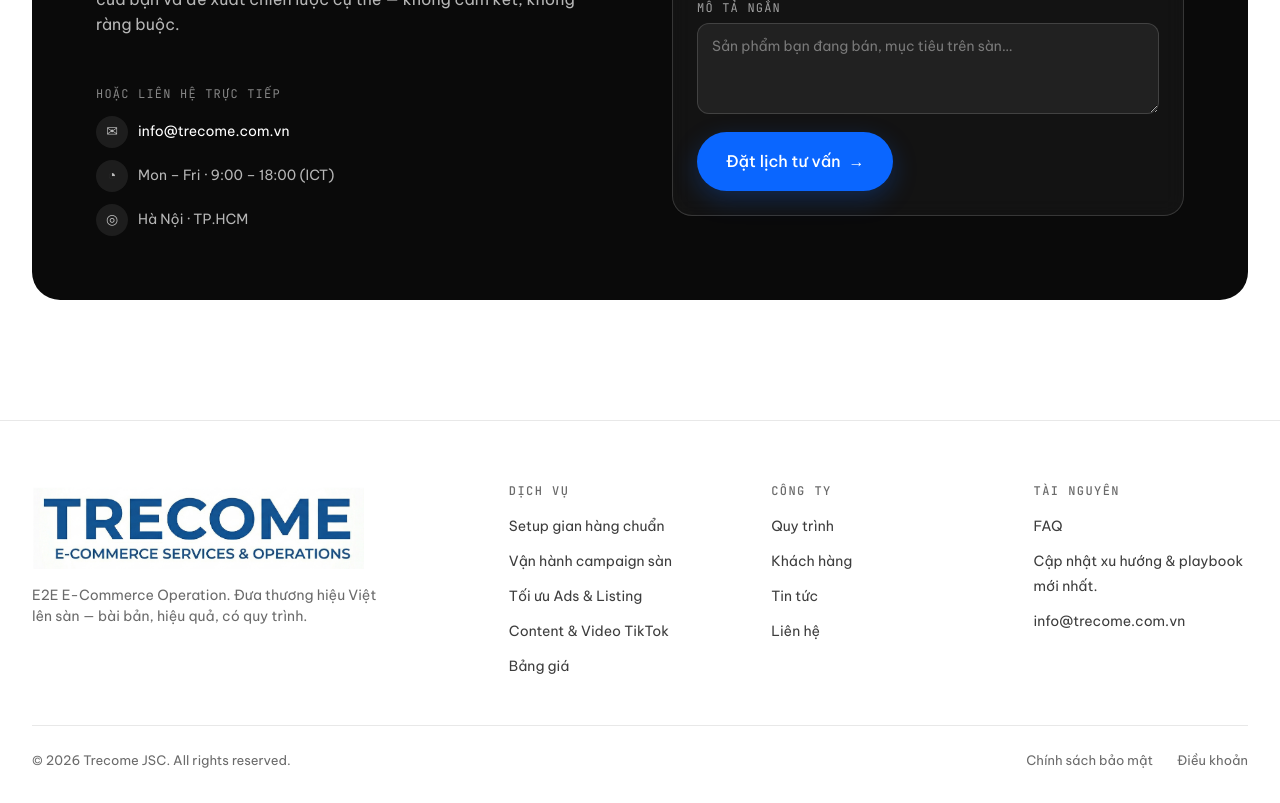
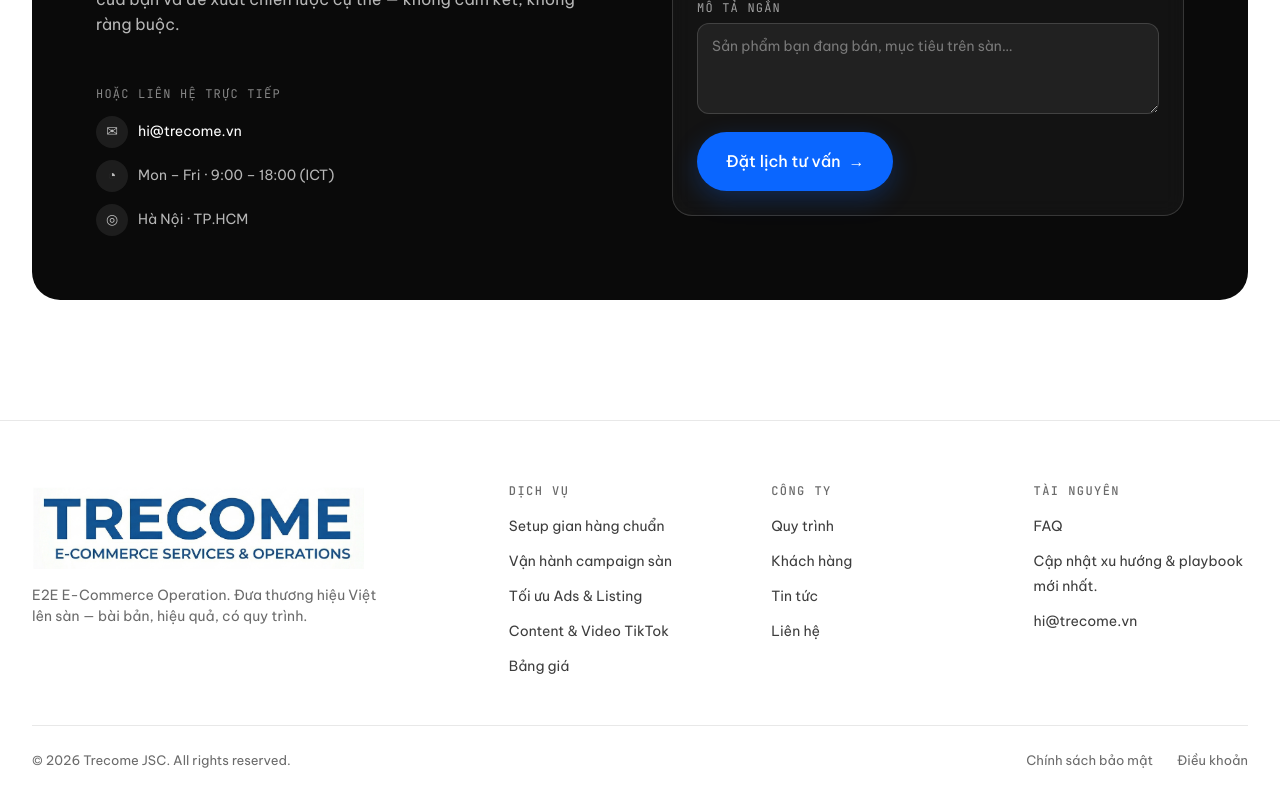
Before and after one commit to trandinhnamuet/trecome-intro, a Next.js app: page / in a window 1280 px wide. Shown: the part 8940-9743 px from the top of the page. Built offline with nearby package versions, Linux system fonts and the light colour scheme.

Commit message:
update mail address -> info@trecome.com.vn

```diff
--- a/components/Footer.tsx
+++ b/components/Footer.tsx
@@ -58,7 +58,7 @@ export default function Footer() {
                 <a href="#blog">{t('blog.title')}</a>
               </li>
               <li>
-                <a href="mailto:info@trecome.com.vn">info@trecome.com.vn</a>
+                <a href="mailto:hi@trecome.vn">hi@trecome.vn</a>
               </li>
             </ul>
           </div>
--- a/lib/i18n.ts
+++ b/lib/i18n.ts
@@ -239,7 +239,7 @@ export const i18nData: Record<Lang, I18nDict> = {
     "cta.msg.ph": "Sản phẩm bạn đang bán, mục tiêu trên sàn…",
     "cta.submit": "Đặt lịch tư vấn",
     "cta.contact.title": "Hoặc liên hệ trực tiếp",
-    "cta.contact.email": "info@trecome.com.vn",
+    "cta.contact.email": "hi@trecome.vn",
     "cta.contact.hours": "Mon – Fri · 9:00 – 18:00 (ICT)",
     "cta.contact.office": "Hà Nội · TP.HCM",
     "cta.toast": "Đã gửi! Trecome sẽ liên hệ lại trong 24h.",
@@ -508,7 +508,7 @@ export const i18nData: Record<Lang, I18nDict> = {
     "cta.msg.ph": "What you sell, your marketplace goals…",
     "cta.submit": "Book consultation",
     "cta.contact.title": "Or reach us directly",
-    "cta.contact.email": "info@trecome.com.vn",
+    "cta.contact.email": "hi@trecome.vn",
     "cta.contact.hours": "Mon – Fri · 9:00 – 18:00 (ICT)",
     "cta.contact.office": "Hanoi · HCMC",
     "cta.toast": "Sent! Trecome will reach back within 24h.",
```
